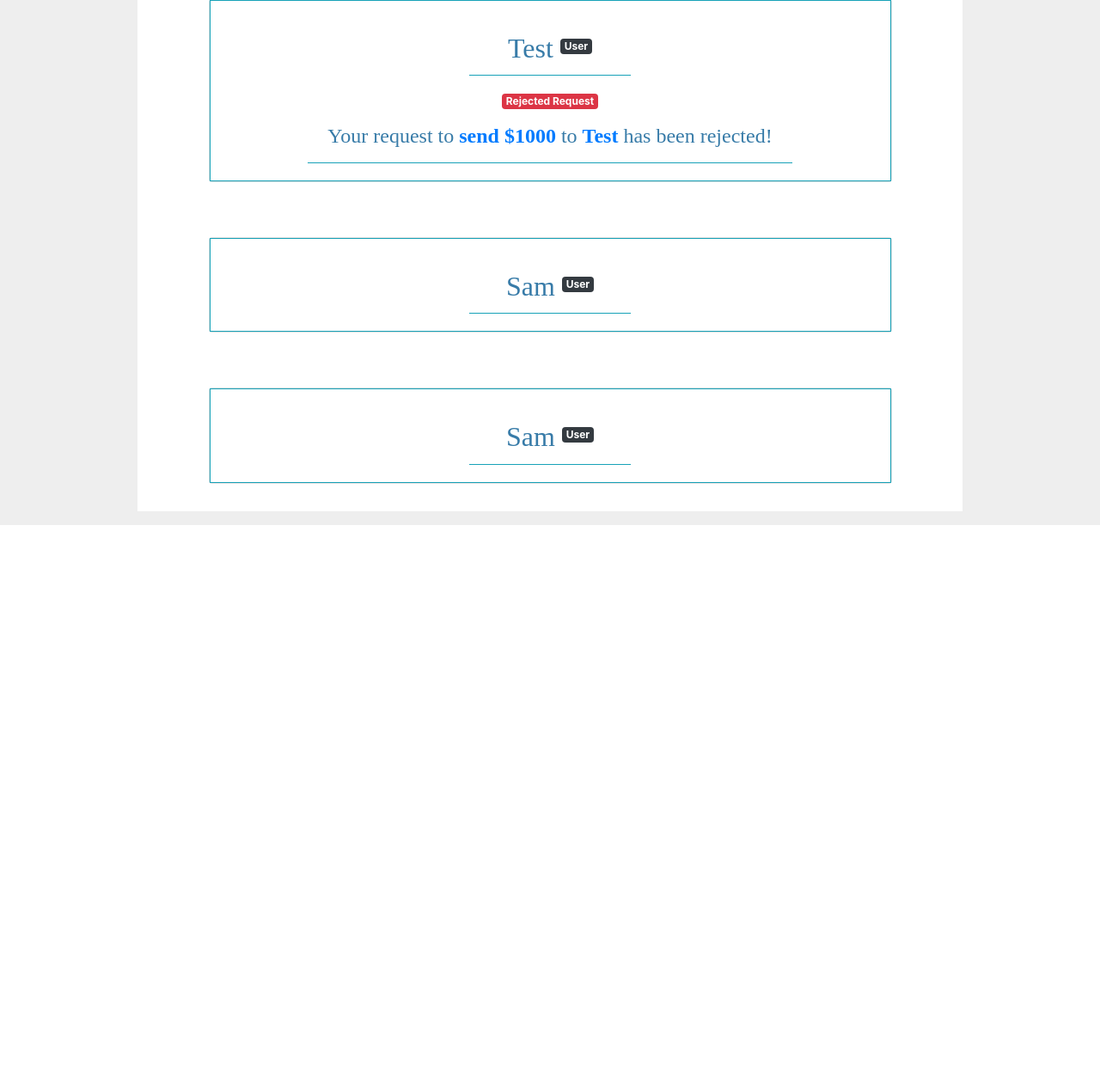
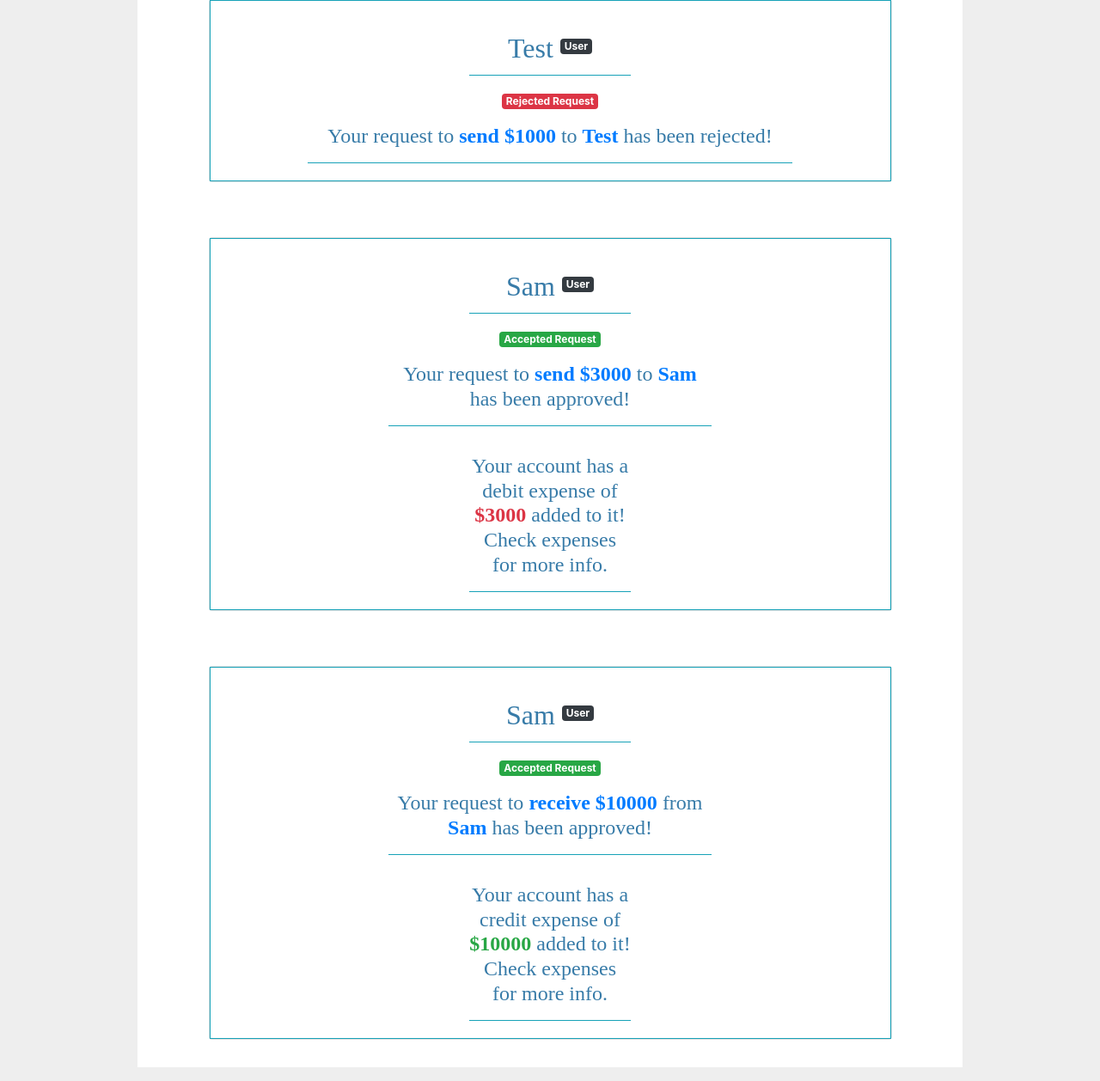
Before and after one commit to Akshay199456/ExpenseTracker, a Flask app: page /user/completed in a window 1280 px wide. Shown: the part 927-2185 px from the top of the page at 86% size. Before the commit the page ends 1538 px from the top, so only its background shows below. Run offline with Flask 3, Linux system fonts and the light colour scheme; a user stored in the database is signed in; data comes from the database, SQL or seed files in the repository; both versions use the stored data as it was after the commit; some libraries are stand-ins or nearby versions.

Commit message:
Accepted request completed; MVP of Expense Tracker has been completed

```diff
--- a/flaskr/templates/user/completed.html
+++ b/flaskr/templates/user/completed.html
@@ -26,30 +26,54 @@
               <div class="d-flex align-items-center justify-content-center border-bottom border-info w-25">
               	<h2 class="card-title d-inline-flex">{{transaction['username']}}</h2><span class="badge badge-dark ml-2"> User </span>
               </div>
-              {% if transaction['request_type'] == 5 %}
-              	<div class="border-bottom border-info w-50 mt-3">
-                  <span class="badge badge-success"> Accepted Request </span>
-              		<h4> Your request to <strong class="text-primary">send ${{transaction['amount']}} </strong> to <strong class="text-primary"> {{transaction['username']}} </strong> has been accepted!</h4>
-              	</div>
-              <!-- <h5 class="card-title"> Friend user id: {{transaction['friend_id']}}</h5> -->
-              <!-- <h5 class="card-title"> Request type: {{transaction['request_type']}}</h5> -->
-              <!-- <h5 class="card-title"> Amount: {{transaction['amount']}}</h5> -->
-              	<div class="text-center w-25 align mt-3 d-flex flex-row justify-content-center">
-                	<h4><strong class="text-danger"> ${{transaction['amount']}}</strong> has been debited from your account!</h4>
-                </div>
-
-                {% elif transaction['request_type'] == 6 %}
+              {% if transaction['request_type'] == 50 %}
 
                 <div class="border-bottom border-info w-50 mt-3">
                   <span class="badge badge-success"> Accepted Request </span>
-                  <h4> Your request to <strong class="text-primary">receive ${{transaction['amount']}} </strong> from <strong class="text-primary"> {{transaction['username']}} </strong> has been accepted!</h4>
+                  <h4> Your request to <strong class="text-primary">send ${{transaction['amount']}} </strong> to <strong class="text-primary"> {{transaction['username']}} </strong> has been approved!</h4>
+                </div>
+                <div class="border-bottom border-info w-25 mt-3">
+                  <h4> Your account has a debit expense of <strong class="text-danger">${{transaction['amount']}} </strong> added to it! Check expenses for more
+                  info.</h4>
+                </div>
+
+                {% elif transaction['request_type'] == 51 %}
+
+                <div class="border-bottom border-info w-50 mt-3">
+                  <span class="badge badge-success"> Accepted Request </span>
+                  <h4> Your have accepted the request to <strong class="text-primary">send ${{transaction['amount']}} </strong> to <strong class="text-primary"> {{transaction['username']}} </strong></h4>
+                </div>
+                <div class="border-bottom border-info w-25 mt-3">
+                  <h4> Your account has a debit expense of <strong class="text-danger">${{transaction['amount']}} </strong> added to it! Check expenses for more
+                  info.</h4>
                 </div>
               <!-- <h5 class="card-title"> Friend user id: {{transaction['friend_id']}}</h5> -->
               <!-- <h5 class="card-title"> Request type: {{transaction['request_type']}}</h5> -->
               <!-- <h5 class="card-title"> Amount: {{transaction['amount']}}</h5> -->
-                <div class="text-center w-25 align mt-3 d-flex flex-row justify-content-center">
-                  <h4><strong class="text-success"> ${{transaction['amount']}}</strong> has been credited to your account!</h4>
+                {% elif transaction['request_type'] == 60 %}
+
+                <div class="border-bottom border-info w-50 mt-3">
+                  <span class="badge badge-success"> Accepted Request </span>
+                  <h4> Your request to <strong class="text-primary">receive ${{transaction['amount']}} </strong> from <strong class="text-primary"> {{transaction['username']}} </strong> has been approved!</h4>
                 </div>
+                <div class="border-bottom border-info w-25 mt-3">
+                  <h4> Your account has a credit expense of <strong class="text-success">${{transaction['amount']}} </strong> added to it! Check expenses for more
+                  info.</h4>
+                </div>
+
+                {% elif transaction['request_type'] == 61 %}
+
+                <div class="border-bottom border-info w-50 mt-3">
+                  <span class="badge badge-success"> Accepted Request </span>
+                  <h4> You have accepted the request to <strong class="text-primary">receive ${{transaction['amount']}} </strong> from <strong class="text-primary"> {{transaction['username']}} </strong></h4>
+                </div>
+                <div class="border-bottom border-info w-25 mt-3">
+                  <h4> Your account has a credit expense of <strong class="text-success">${{transaction['amount']}} </strong> added to it! Check expenses for more
+                  info.
+                  </h4>
+                </div>
+
+
 
                 {% elif transaction['request_type'] == 70 %}
 
--- a/flaskr/user.py
+++ b/flaskr/user.py
@@ -199,6 +199,50 @@ def select_first_matched_transaction(db, user_id, friend_id, request_type, amoun
 	).fetchone()
 	return first_match
 
+
+def check_category_exists_and_create(db, category, user_id, amount, kind):
+	'''
+	1. Checks if the category exist or not.
+	2. If it doesn't exist, the category is created
+	3. Get the id associated with the category created
+	4. If the transaction kind is debit, you want to negate the amount value
+	5. Adds the expense to the user
+	'''
+	is_category = db.execute(
+		'SELECT * from category'
+		' WHERE type = ? AND user_id = ?',(category, user_id)
+	).fetchone()
+
+	# If it does, we create a new expense and add it with that category to the user
+	if is_category:
+		print('Category exists')
+
+	# If it doesn't:
+	else:
+		print("Category doesn't exist!")
+
+		## Create that category for the current user
+		db.execute(
+			'INSERT INTO category (user_id, type)'
+			' VALUES (?, ?)', (user_id, category)
+		)
+		db.commit()
+
+	# Get the id associated with the category
+	current_category = db.execute(
+		'SELECT * FROM category'
+		' WHERE type = ? AND user_id = ?', (category, user_id)
+	).fetchone()
+
+	# Create a new expense and add it to that category for the current user
+	if kind == 'debit':
+		amount = -1 * amount
+
+	db.execute(
+		'INSERT INTO expense (category_id, user_id, value)'
+		' VALUES (?, ?, ?)', (current_category['id'], user_id, amount)
+	)
+	db.commit()
 
 
 
@@ -430,6 +474,46 @@ def received():
 
 
 
+			# Remove the transaction from the current user as well as friend and push it as a completed
+			# transaction to both the current user and the friend
+
+			## get only the first instance of the transaction type for the current user
+			first_match = select_first_matched_transaction(db, g.user['id'], transaction_friend_id, transaction_type, transaction_amount)
+			print('Current transaction: ', first_match)
+			print(first_match['id'], first_match['user_id'], first_match['friend_id'], first_match['request_type'], first_match['amount'])
+
+			## remove the transaction from the current user's database
+			delete_transaction(db, first_match['id'])
+
+
+			# remove only the first instance of the transaction from the other user's database
+			if transaction_type == 30:
+				remove_transaction_type = 20
+			elif transaction_type == 40:
+				remove_transaction_type = 10
+
+			## get only the first instance of the transaction for the friend
+			return_match = select_first_matched_transaction(db, transaction_friend_id, g.user['id'], remove_transaction_type, transaction_amount)
+			## remove the transaction from the current user's database
+			delete_transaction(db, return_match['id'])
+
+
+			## Add the transaction for the current user to completed rejected transaction depending
+			## on whether it was a send/receive request to the database
+						#    AND
+			# Add the transaction for the other user to complete rejected depending on whether
+			# it was a receive/send request to the database
+
+			if first_match['request_type'] == 30:
+				insert_transaction(db, g.user['id'], transaction_friend_id, 51, first_match['amount'])
+				insert_transaction(db, transaction_friend_id, g.user['id'], 60, first_match['amount'])
+			elif first_match['request_type'] == 40:
+				insert_transaction(db, g.user['id'], transaction_friend_id, 61, first_match['amount'])
+				insert_transaction(db, transaction_friend_id, g.user['id'], 50, first_match['amount'])
+
+			error = 'Transaction request has been accepted!'
+			flash(error)
+
 		return redirect(url_for('user.received'))
 
 	else:
@@ -446,52 +530,6 @@ def received():
 		current_username = get_current_user_username(db, g.user['id'])
 		print('Current user username: ', current_username)
 		return render_template('user/received.html', type = 'received', received_transactions = received_transactions, current_username = current_username)
-
-
-def check_category_exists_and_create(db, category, user_id, amount, kind):
-	'''
-	1. Checks if the category exist or not.
-	2. If it doesn't exist, the category is created
-	3. Get the id associated with the category created
-	4. If the transaction kind is debit, you want to negate the amount value
-	5. Adds the expense to the user
-	'''
-	is_category = db.execute(
-		'SELECT * from category'
-		' WHERE type = ? AND user_id = ?',(category, user_id)
-	).fetchone()
-
-	# If it does, we create a new expense and add it with that category to the user
-	if is_category:
-		print('Category exists')
-
-	# If it doesn't:
-	else:
-		print("Category doesn't exist!")
-
-		## Create that category for the current user
-		db.execute(
-			'INSERT INTO category (user_id, type)'
-			' VALUES (?, ?)', (user_id, category)
-		)
-		db.commit()
-
-	# Get the id associated with the category
-	current_category = db.execute(
-		'SELECT * FROM category'
-		' WHERE type = ? AND user_id = ?', (category, user_id)
-	).fetchone()
-
-	# Create a new expense and add it to that category for the current user
-	if kind == 'debit':
-		amount = -1 * amount
-
-	db.execute(
-		'INSERT INTO expense (category_id, user_id, value)'
-		' VALUES (?, ?, ?)', (current_category['id'], user_id, amount)
-	)
-	db.commit()
-
 
 
 @bp.route('/completed')
```
Also changed, not shown: flaskr/schema.sql (+5 -2 lines), instance/flaskr.sqlite.
